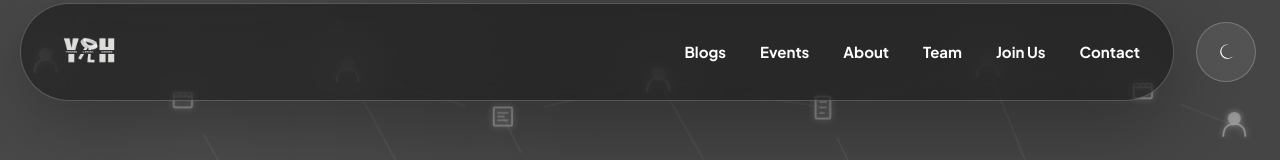
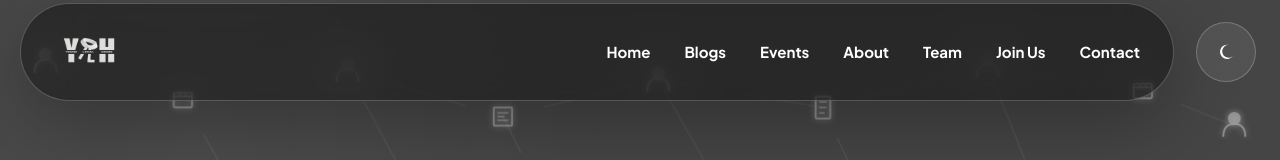
Before and after one commit to TejTalin/young-legal-house, a Next.js app: page / in a window 1280 px wide. Shown: the top 160 px of the page. Built offline with nearby package versions, Linux system fonts and the light colour scheme.

Commit message:
Add files via upload

```diff
--- a/components/Navbar.jsx
+++ b/components/Navbar.jsx
@@ -27,13 +27,13 @@ export default function Navbar() {
     <header className="navbar ylh-header" id="mainNav">
       <div className="ylh-header-inner">
 
-        {/* Logo */}
         <div className="sticky-island">
           <Link href="/" className="sticky-logo">
-            <Image src="/logoylh.png" alt="Young Legal House Logo" width={104} height={104} priority />
+            <Image src="/logoylh.png" alt="Young Legal House Logo" width={124} height={124} priority />
           </Link>
 
           <nav className="island-nav">
+            <Link href="/">Home</Link>
             <Link href="/blogs">Blogs</Link>
             <Link href="/events">Events</Link>
             <Link href="/about">About</Link>
@@ -43,17 +43,16 @@ export default function Navbar() {
           </nav>
         </div>
 
-        {/* Theme Toggle */}
         <button className="sticky-theme-toggle" onClick={toggleTheme} aria-label="Toggle theme">
           {isDark ? (
             <svg className="theme-icon" viewBox="0 0 24 24" aria-hidden="true">
-              <path d="M14.5 3.2a8.5 8.5 0 1 0 6.3 12.9 8 8 0 1 1-6.3-12.9z" fill="currentColor" />
+              <path d="M15.3 3.4a8.6 8.6 0 1 0 5.3 13.2A7.7 7.7 0 1 1 15.3 3.4z" fill="currentColor" />
             </svg>
           ) : (
             <svg className="theme-icon" viewBox="0 0 24 24" aria-hidden="true">
               <circle cx="12" cy="12" r="4.2" fill="currentColor" />
               <g stroke="currentColor" strokeWidth="1.8" strokeLinecap="round">
-                <path d="M12 2.5v2.7M12 18.8v2.7M21.5 12h-2.7M5.2 12H2.5M18.7 5.3l-1.9 1.9M7.2 16.8l-1.9 1.9M18.7 18.7l-1.9-1.9M7.2 7.2 5.3 5.3" />
+                <path d="M12 2.2v2.7M12 19.1v2.7M21.8 12h-2.7M4.9 12H2.2M18.9 5.1l-1.9 1.9M7 17l-1.9 1.9M18.9 18.9l-1.9-1.9M7 7l-1.9-1.9" />
               </g>
             </svg>
           )}
```
